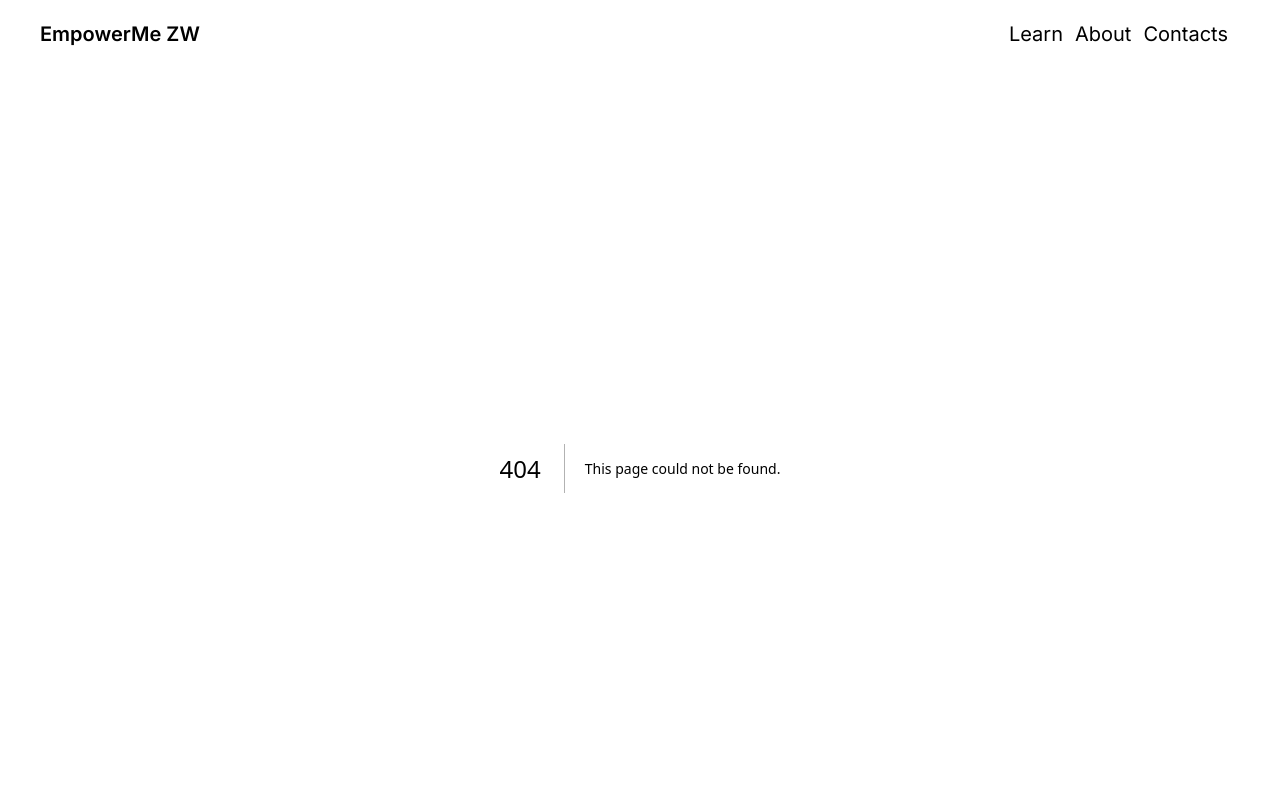
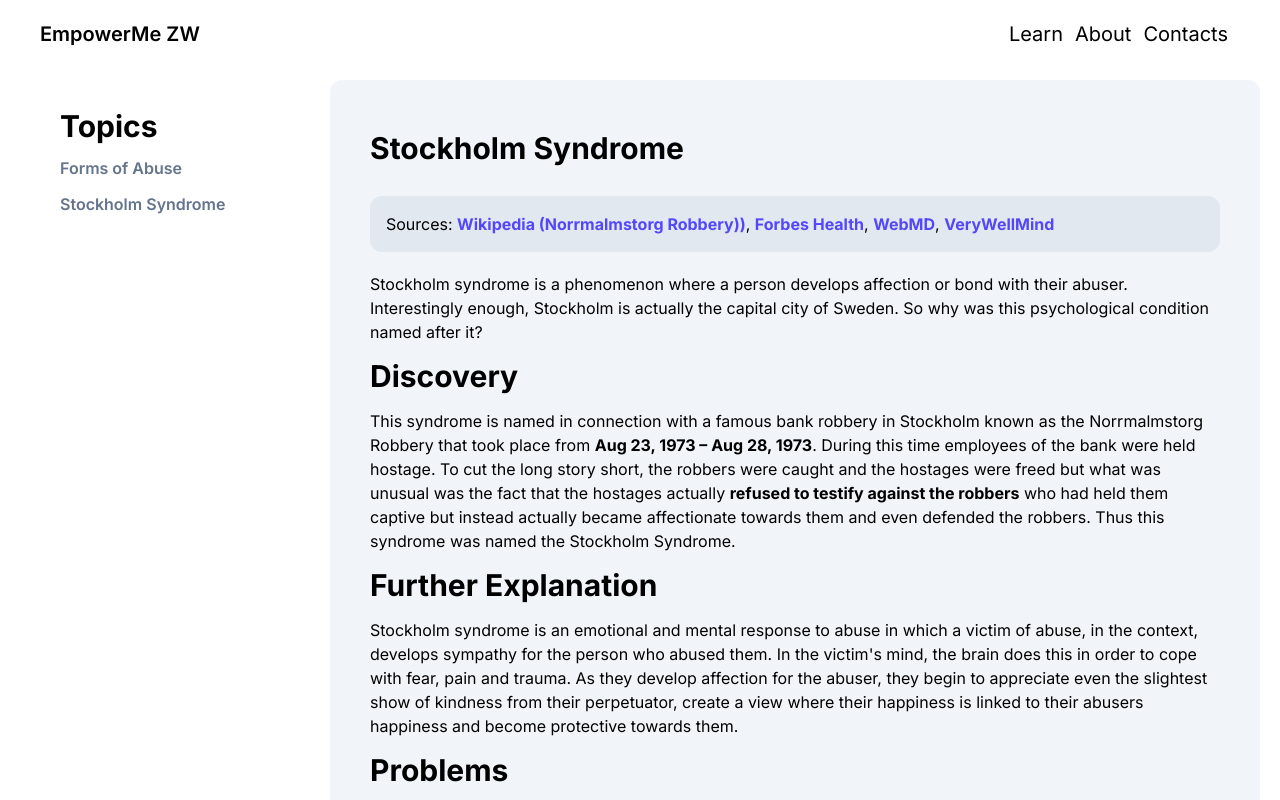
Before and after one commit to Tadiwr/empowerme, a Next.js app: page /wiki/stockholm-syndrome in a window 1280 px wide. Before the commit this address had no page. Shown: the top 800 px of the page. Built offline with nearby package versions, Linux system fonts and the light colour scheme.

Commit message:
adds stock holm syndrome

```diff
--- a/src/app/globals.css
+++ b/src/app/globals.css
@@ -22,3 +22,17 @@ ul {
 ol {
     list-style-type:decimal;
 }
+
+.sources > a {
+    color : rgb(83, 71, 250);
+    font-weight: bold;
+}
+
+.sources > a :hover {
+    color: rgb(11, 0, 162);
+}
+
+.sources > p {
+    color: rgb(28, 28, 28);
+    font-weight: bold;
+}
--- a/src/app/wiki/forms-of-abuse/page.tsx
+++ b/src/app/wiki/forms-of-abuse/page.tsx
@@ -1,3 +1,4 @@
+import SourcesContainer from '@/lib/components/typography/sources_con'
 import React from 'react'
 
 export default function FormsOfAbuse() {
@@ -5,9 +6,9 @@ export default function FormsOfAbuse() {
     <div className='flex flex-col' >
         <h1 className='text-4xl font-extrabold header' >Forms and Abuse</h1>
 
-        <div className=' w-full p-4 bg-slate-200 rounded-xl text-slate-800' >
-            Sources: Google , Types and indicators of abuse: Safeguarding adults - SCIE , 3.1 Categories of abuse | PLYMOUTH.GOV.UK
-        </div>
+        <SourcesContainer>
+            <p>Google, Types and indicators of abuse: Safeguarding adults - SCIE , 3.1 Categories of abuse | PLYMOUTH.GOV.UK</p>
+        </SourcesContainer>
 
         <ol>
             <li>Sexual abuse</li>
@@ -116,8 +117,6 @@ export default function FormsOfAbuse() {
             <li>Inability or unwillingness to manage one’s personal affairs</li>
         </ul>
 
-        Sources: google , Types and indicators of abuse: Safeguarding adults - SCIE , 3.1 Categories of abuse | PLYMOUTH.GOV.UK
-
     </div>
   )
 }
--- a/src/app/wiki/layout.tsx
+++ b/src/app/wiki/layout.tsx
@@ -23,13 +23,13 @@ export default function WikiLayout({children} : Props) {
   return (
     <div className='w-full flex flex-col md:flex-row px-5' >
 
-        <div className='md:hidden'  >
+        <div className='md:hidden sticky '  >
             <PopUpSideBar menuItems={menuItems} />
         </div>
         <div className='hidden sticky h-screen md:flex md:w-1/4'>
             <FixedSideBar menuItems={menuItems} />
         </div>
-        <div className='h-screen  p-10 overflow-auto w-full md:w-3/4 bg-slate-100 rounded-xl my-3' >
+        <div className='h-screen p-10 overflow-auto w-full md:w-3/4 bg-slate-100 rounded-xl my-3' >
             {children}
         </div>
     </div>
--- /dev/null
+++ b/src/app/wiki/stockholm-syndrome/page.tsx
@@ -0,0 +1,51 @@
+import SourcesContainer from '@/lib/components/typography/sources_con'
+import React from 'react'
+
+export default function StockHolmSyndrome() {
+
+  return (
+    <div className='flex flex-col ' >
+        <h1 className='header font-extrabold text-3xl' >Stockholm Syndrome</h1>
+
+        <SourcesContainer>
+          <a href="https://en.wikipedia.org/wiki/Norrmalmstorg_robbery">{"Wikipedia (Norrmalmstorg Robbery))"}</a>
+          , <a href="https://www.forbes.com/health/mind/stockholm-syndrome/">Forbes Health</a>, <a href="https://www.webmd.com/mental-health/what-is-stockholm-syndrome">WebMD</a>
+          , <a href="https://www.verywellmind.com/stockholm-syndrome-5074944">VeryWellMind</a>
+        </SourcesContainer>
+
+        <p>Stockholm syndrome is a phenomenon where a person develops affection or bond with their abuser. Interestingly enough, Stockholm is actually the capital city of Sweden. So why was this psychological condition named after it?</p>
+
+        <h1 className='header'>Discovery</h1>
+
+        <p>This syndrome is named in connection with a famous bank robbery in Stockholm known as the Norrmalmstorg Robbery that took place from <strong>Aug 23, 1973 – Aug 28, 1973</strong>. During this time employees of the bank were held hostage. To cut the long story short, the robbers were caught and the hostages were freed but what was unusual was the fact that the hostages actually <strong>refused to testify against the robbers</strong> who had held them captive but instead actually became affectionate towards them and even defended the robbers. Thus this syndrome was named the Stockholm Syndrome.</p>
+
+        <h1 className='header'>Further Explanation</h1>
+
+        <p>Stockholm syndrome is an emotional and mental response to abuse in which a victim of abuse, in the context, develops sympathy for the person who abused them. In the victim's mind, the brain does this in order to cope with fear, pain and trauma. As they develop affection for the abuser, they begin to appreciate even the slightest show of kindness from their perpetuator, create a view where their happiness is linked to their abusers happiness and become protective towards them.</p>
+
+        <h1 className='header'>Problems</h1>
+
+        <ul>
+          <li>This obviously can get in the way of a victim reporting the abuse or testifying against the abused making it more difficult for the abuser to have charges brought against them</li>
+          <li>Messes with the mind, a normal person would not be sympathetic towards someone who abuses them and as a result they might be stuck in an abuse cycle where the abuser can continue to torture and abuse them whether physically mentally or sexually which can take a toll on the abused health</li>
+        </ul>
+
+        <h1 className='header'>Causes</h1>
+        <ul>
+          <li>Acts of kindness from abuser even the slightest acts like giving them a little water to drink</li>
+          <li>Fear that the abuser has the potential to cause pain or hurt the victim but the abuser has not done anything to threaten the life of the abuser.</li>
+          <li>Victim depends on the abuser for basic needs like food, water, shelter and the abuser has power over them etc. For example if a person could be abused maybe sexually or physically but because they depend on the abuser for survival to them the abuser is a sustainer and they see this as kindness.</li>
+          <li>Victims share the same space with the abuser for a lengthy period of time, being abused. During this time the victim, being exposed to trauma or fear, will try to cope with this by developing a positive attitude towards the abuser</li>
+        </ul>
+
+        <h1 className='header' >Example</h1>
+        <p>Victims of sexual abuse through sex trafficing for example virtually become dependent on their abusers or captors. Though their abusers might abuse them like force them to do sex work or sexually abuse them themselves because the victim depends on the abuser to stay alive anytime they show an act of kindness like giving something to eat or drink or not acting upon threats to kill them or threaten their life the casuality can interpret this as love and they can’t actually realize that the abuser needs them alive to keep exploiting them.</p>
+
+        <h1 className='header' >Recovery</h1>
+        <p>Though the stockholm syndrome is not actually a medical condition it is however a psychological one so therapy can help the victim to recover from the trauma they could have experienced and allow them to see abuse for what it is.</p>
+
+        <h1 className='header' >Conclusion</h1>
+        <p>While this is not a comprehensive guide on stockholm syndrome it does lay out what is, why it happens, what the effects and how it could possibly be treated. If you want to learn more check out the links below. They also include sources that I also used when I was researching, my appreciation goes to these people</p>
+    </div>
+  )
+}
--- /dev/null
+++ b/src/lib/components/typography/sources_con.tsx
@@ -0,0 +1,13 @@
+import React from 'react'
+
+type Props = {
+    children : React.ReactNode
+}
+
+export default function SourcesContainer({children} : Props) {
+  return (
+    <div className='sources w-full p-4 bg-slate-200 rounded-xl my-5' >
+        {"Sources: "}{children}
+    </div>
+  )
+}
```
